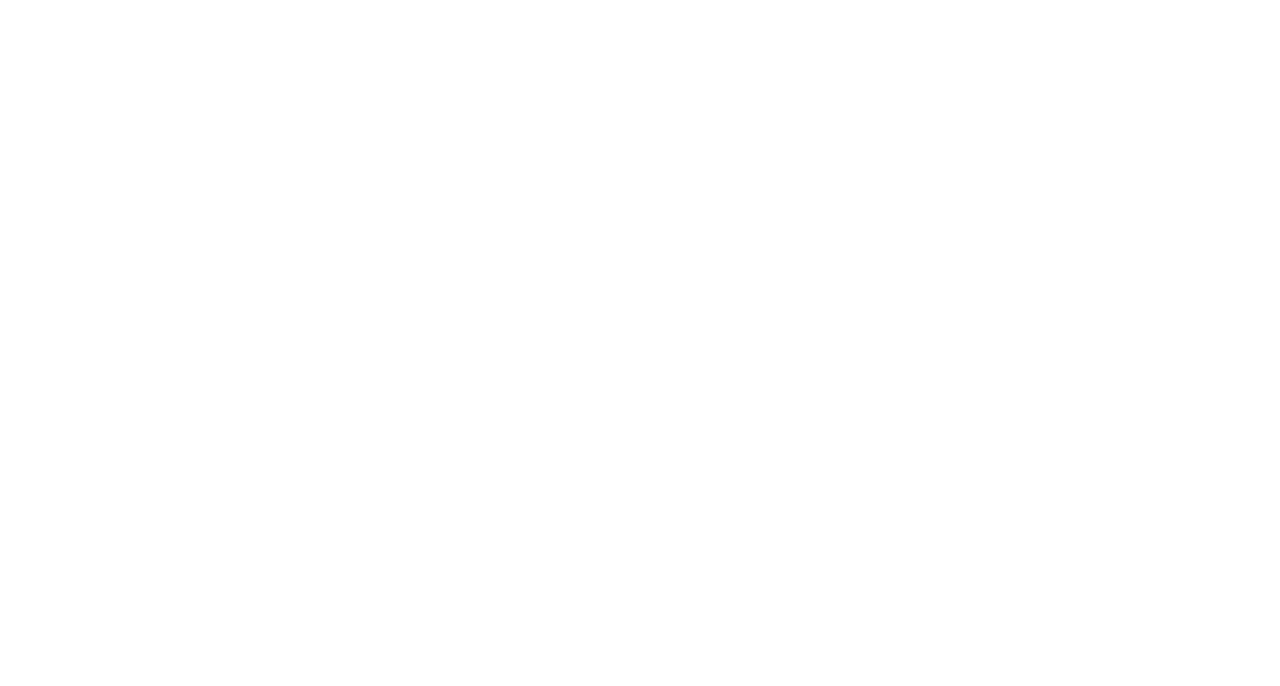
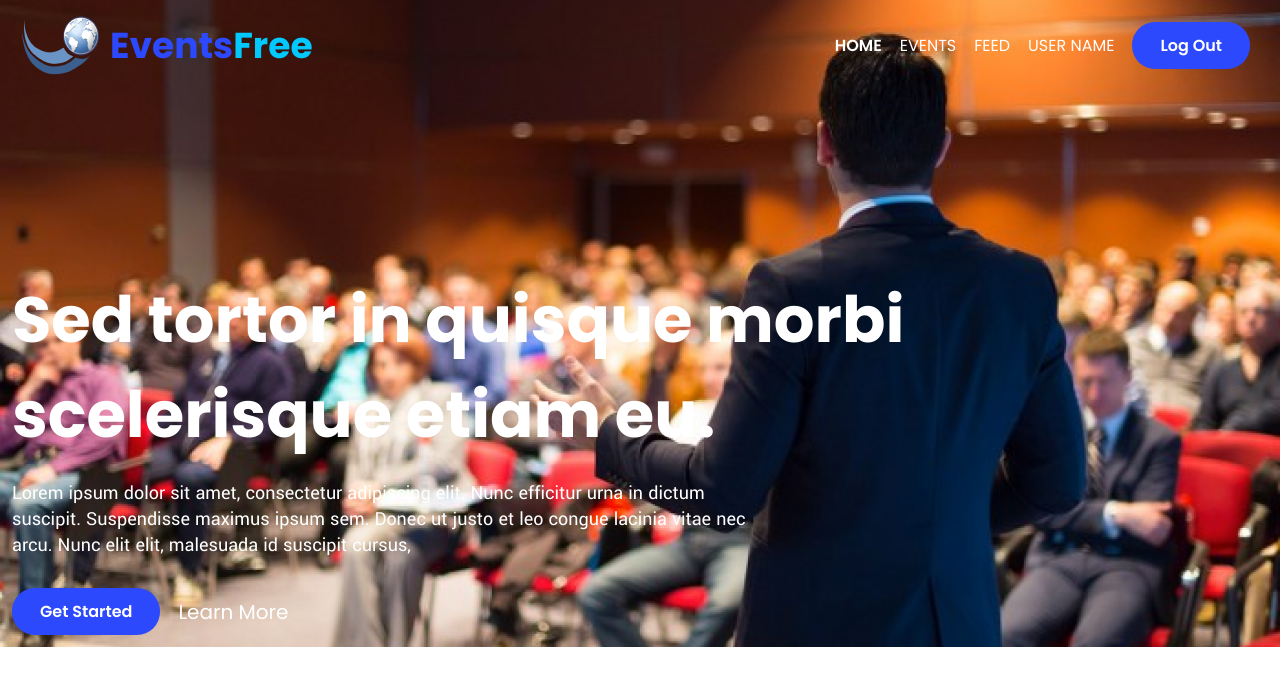
Before and after one commit to abhimanyubamal/Home-page, a plain HTML site: page index.html in a window 1280 px wide. Drawn offline with Linux system fonts and the light colour scheme.

Commit message:
header-90%-complete

```diff
--- a/assets/css/style.css
+++ b/assets/css/style.css
@@ -0,0 +1,135 @@
+@import url('https://fonts.googleapis.com/css2?family=Poppins:wght@400;500;600;700&display=swap');
+@import url('https://fonts.googleapis.com/css2?family=Yantramanav&display=swap');
+
+* {
+    padding: 0;
+    margin: 0;
+    box-sizing: border-box;
+    text-decoration: none;
+    list-style-type: none;
+}
+
+.container {
+    max-width: 1320px;
+    margin-left: auto;
+    margin-right: auto;
+    padding: 12px;
+}
+
+.row {
+    display: flex;
+    flex-direction: row;
+    flex-wrap: wrap;
+    padding-left: -12px;
+    padding-right: -12px;
+}
+
+.bg-img-header {
+    /* background: rgba(0, 0, 0, 0.57), url("../images/header-background.png"); */
+    background-image: url("../images/header-background.png");
+    background-repeat: no-repeat;
+    background-size: cover;
+}
+
+/* flex  */
+
+.flex {
+    display: flex;
+}
+
+.justify-between {
+    justify-content: space-between;
+}
+
+.align-center {
+    align-items: center;
+}
+
+/* Text  */
+
+.text-events {
+    color: #2C49FE;
+    font-family: 'Poppins', sans-serif;
+    font-size: 36px;
+    font-weight: 700;
+}
+
+.text-free {
+    color: #01C8FF;
+    font-family: 'Poppins', sans-serif;
+    font-size: 36px;
+    font-weight: 700;
+}
+
+.text-nav-b {
+    color: #FFF;
+    font-family: 'Poppins', sans-serif;
+    font-size: 16px;
+    font-weight: 600;
+}
+
+.text-nav-n {
+    color: #FFF;
+    font-family: 'Poppins', sans-serif;
+    font-size: 16px;
+    font-weight: 400;
+}
+
+.text-header-b {
+    color: #FFF;
+    font-family: 'Poppins', sans-serif;
+    font-size: 64px;
+    font-weight: 700;
+}
+
+.text-header-para {
+    color: #FFF;
+    font-family: 'Yantramanav', sans-serif;
+    font-size: 20px;
+    font-weight: 400;
+}
+
+.text-header-h3 {
+    color: #FFF;
+    font-family: 'Poppins', sans-serif;
+    font-size: 20px;
+    font-weight: 400;
+}
+
+/* Margin  */
+
+.margin-nav {
+    margin-right: 18px;
+}
+
+.margin-header-b {
+    margin-top: 170px;
+}
+
+.margin-header-para {
+    margin-top: 18px;
+}
+
+.margin-header-button {
+    margin-top: 30px;
+}
+
+/* Padding */
+.padding-header-para {
+    padding-right: 40%;
+}
+
+/* Button  */
+
+.b1 {
+
+    background: #2C49FE;
+    border-radius: 23px;
+    padding: 11px 28px;
+    border: transparent;
+
+    color: #FFF;
+    font-family: 'Poppins', sans-serif;
+    font-size: 16px;
+    font-weight: 600;
+}
--- a/index.html
+++ b/index.html
@@ -9,7 +9,41 @@
 </head>
 
 <body>
+    <header class="bg-img-header">
+        <nav>
+            <div class="container">
+                <div class="flex justify-between">
+                    <div class=" flex align-center">
+                        <img src="./assets/images/Events-Free-Logo.png" alt="Events-Free-Logo">
+                        <h2 class="text-events">Events<span class="text-free">Free</span></h2>
+                    </div>
+                    <ul class="flex align-center">
+                        <li class="margin-nav text-nav-b">HOME</li>
+                        <li class="margin-nav text-nav-n">EVENTS</li>
+                        <li class="margin-nav text-nav-n">FEED</li>
+                        <li class="margin-nav text-nav-n">USER NAME</li>
+                        <li class="margin-nav"><button class="b1">Log Out</button></li>
+                    </ul>
+                </div>
+            </div>
+        </nav>
+        <div class="container">
+            <div class="row">
+                <h1 class="text-header-b margin-header-b">Sed tortor in quisque morbi scelerisque etiam eu.</h1>
+                <p class="text-header-para padding-header-para margin-header-para">Lorem ipsum dolor sit amet,
+                    consectetur adipiscing elit.
+                    Nunc efficitur urna
+                    in dictum suscipit. Suspendisse maximus
+                    ipsum sem. Donec ut justo et leo congue lacinia vitae nec arcu. Nunc elit elit, malesuada id
+                    suscipit cursus,</p>
+            </div>
+            <div class="row align-center margin-header-button">
+                <button class="b1 margin-nav">Get Started</button>
+                <h3 class="text-header-h3 margin-nav">Learn More</h3>
+            </div>
+        </div>
 
+    </header>
 </body>
 
 </html>
```
Also changed, not shown: assets/images/Events-Free-Logo.png (added), assets/images/header-background.png (added).
